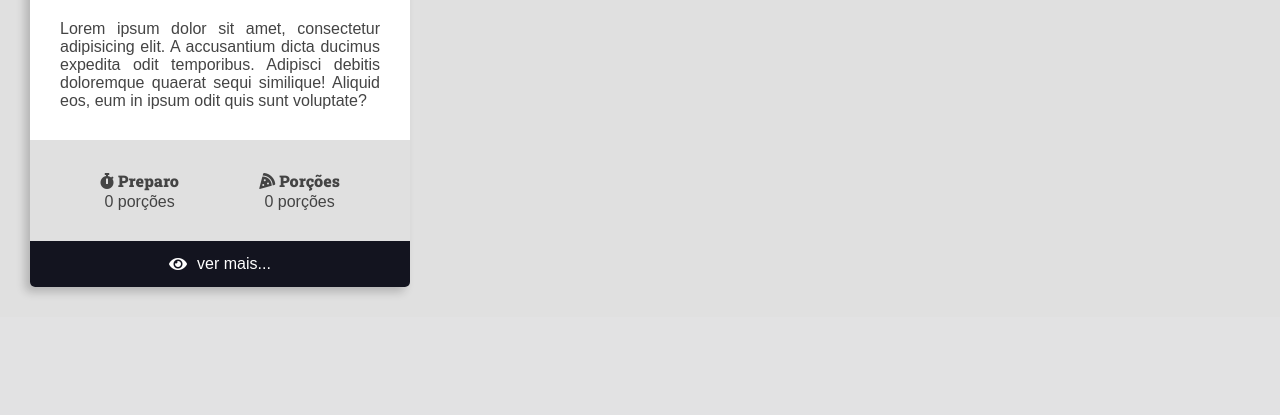
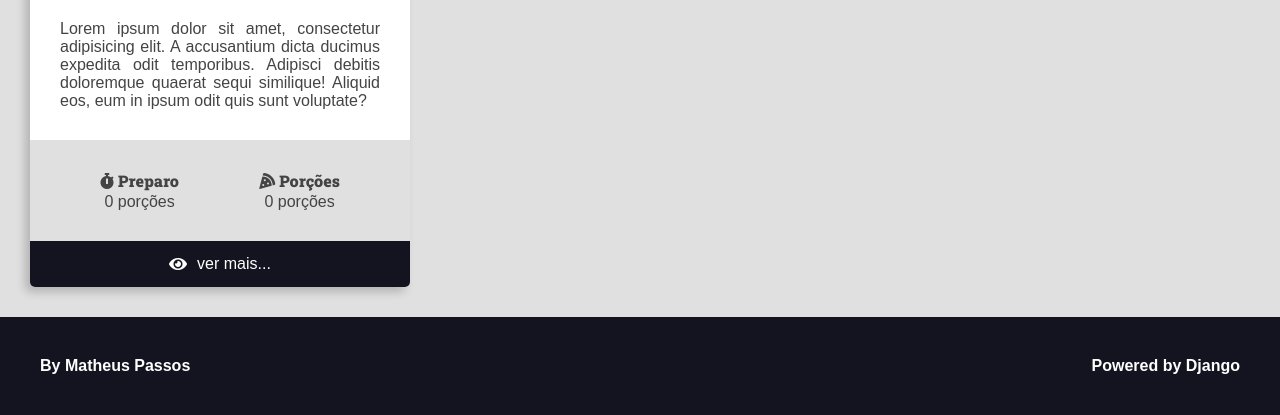
Before and after one commit to matheusth/improved-engine, a Django app: page / in a window 1280 px wide. Shown: the part 811-1226 px from the top of the page. Before the commit the page ends 1107 px from the top, so only its background shows below. Run offline with Django 4.2, Linux system fonts and the light colour scheme; some libraries are stand-ins or nearby versions.

Commit message:
feat(html, css): Create footer and add it to the home.html page

```diff
--- a/recipes/templates/recipes/home.html
+++ b/recipes/templates/recipes/home.html
@@ -10,8 +10,7 @@
         {% include 'recipes/partials/recipe.html' %}
         {% include 'recipes/partials/recipe.html' %}
     </div>
-
 </div>
-
+{% include 'recipes/partials/footer.html' %}
 </body>
 </html>
--- /dev/null
+++ b/recipes/templates/recipes/partials/footer.html
@@ -0,0 +1,12 @@
+<footer class="main-footer">
+    <div class="developer">
+        <a href="https://github.com/matheusth" rel="noreferrer">
+            By Matheus Passos
+        </a>
+    </div>
+    <div class="powered">
+        <a href="https://www.djangoproject.com" target="_blank" rel="noreferrer">
+            Powered by Django
+        </a>
+    </div>
+</footer>
--- a/recipes/templates/recipes/partials/head.html
+++ b/recipes/templates/recipes/partials/head.html
@@ -252,6 +252,25 @@
         .recipe-footer a:hover{
             filter: brightness(2);
         }
+        .main-footer {
+            padding: var(--spacing-gutter-large);
+            display: flex;
+            flex-flow: row wrap;
+            justify-content: space-between;
+            align-items: center;
+            background-color: var(--color-primary-dark);
+            font-weight: bold;
+            color: var(--color-white);
+        }
+        .main-footer a {
+            color: var(--color-white);
+            font-weight: bold;
+            text-decoration: none;
+            transition: all 300ms ease-in-out;
+        }
+        .main-footer a:hover{
+            filter: brightness(.8);
+        }
     </style>
 </head>
 </html>
```
